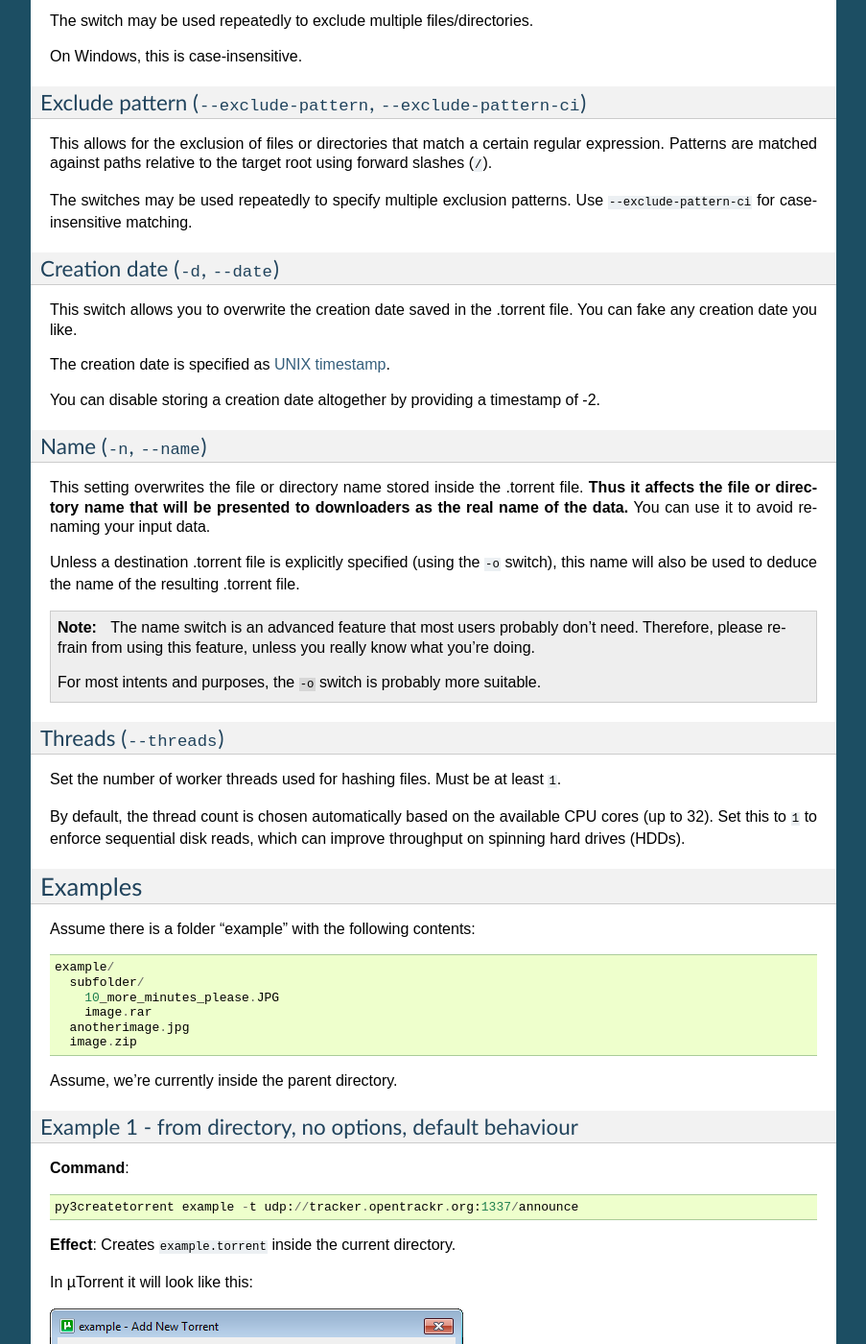
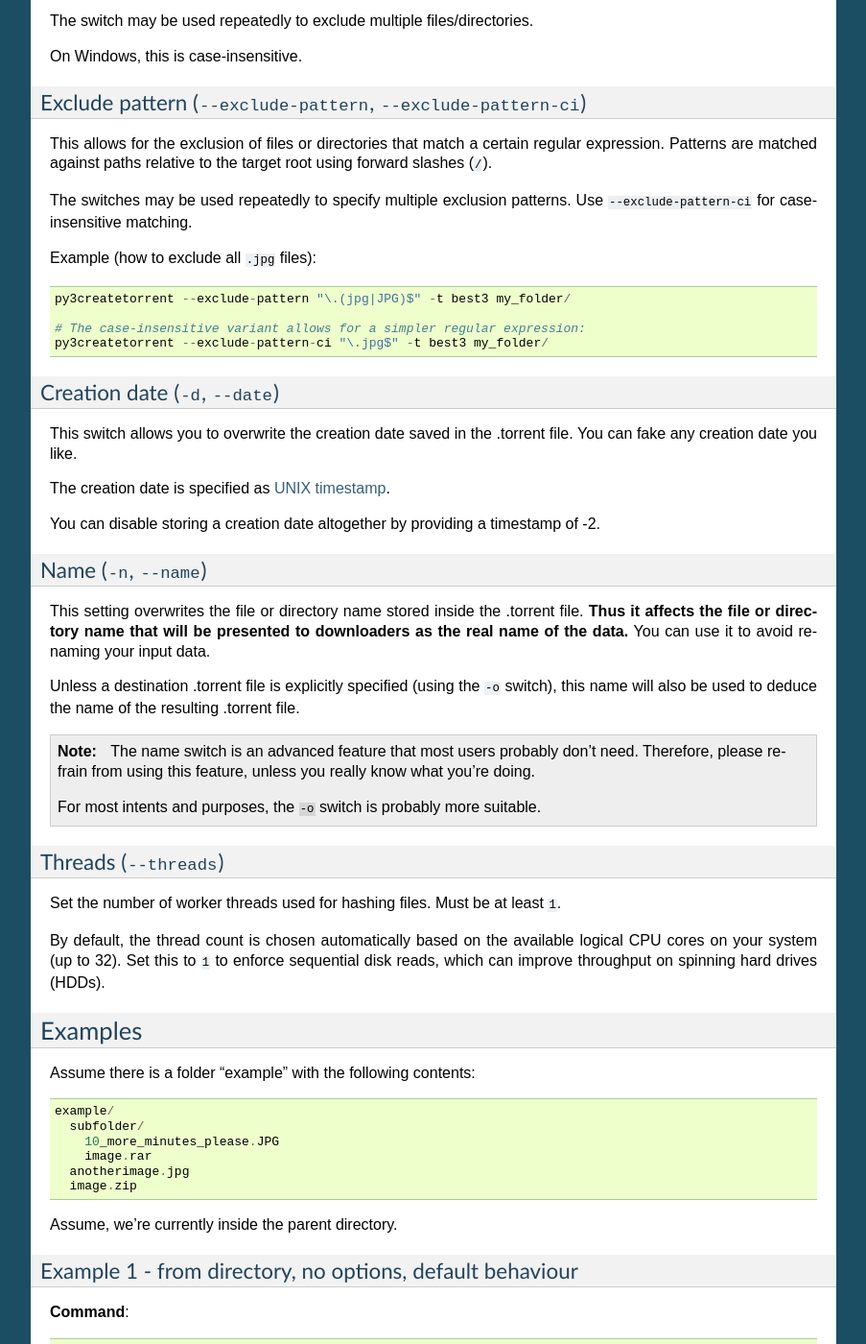
Before and after one commit to rsnitsch/py3createtorrent, a Sphinx documentation site: the page built from docs/source/user.rst, in a window 1280 px wide and 1400 px high, scrolled down 5578 px. Shown: the whole window at 96% size, without its empty margins (198-1101 px from the left). Built offline with Sphinx 7.4.7, drawn with Linux system fonts in a browser that asks for light colours.

Commit message:
Add usage example for --exclude-pattern

```diff
--- a/docs/source/user.rst
+++ b/docs/source/user.rst
@@ -331,6 +331,13 @@ using forward slashes (``/``).
 The switches may be used repeatedly to specify multiple exclusion patterns.
 Use ``--exclude-pattern-ci`` for case-insensitive matching.
 
+Example (how to exclude all ``.jpg`` files)::
+
+    py3createtorrent --exclude-pattern "\.(jpg|JPG)$" -t best3 my_folder/
+
+    # The case-insensitive variant allows for a simpler regular expression:
+    py3createtorrent --exclude-pattern-ci "\.jpg$" -t best3 my_folder/
+
 Creation date (``-d``, ``--date``)
 ^^^^^^^^^^^^^^^^^^^^^^^^^^^^^^^^^^
 
@@ -367,8 +374,8 @@ Threads (``--threads``)
 
 Set the number of worker threads used for hashing files. Must be at least ``1``.
 
-By default, the thread count is chosen automatically based on the
-available CPU cores (up to 32). Set this to ``1`` to enforce sequential
+By default, the thread count is chosen automatically based on the available
+logical CPU cores on your system (up to 32). Set this to ``1`` to enforce sequential
 disk reads, which can improve throughput on spinning hard drives (HDDs).
 
 Examples
```
